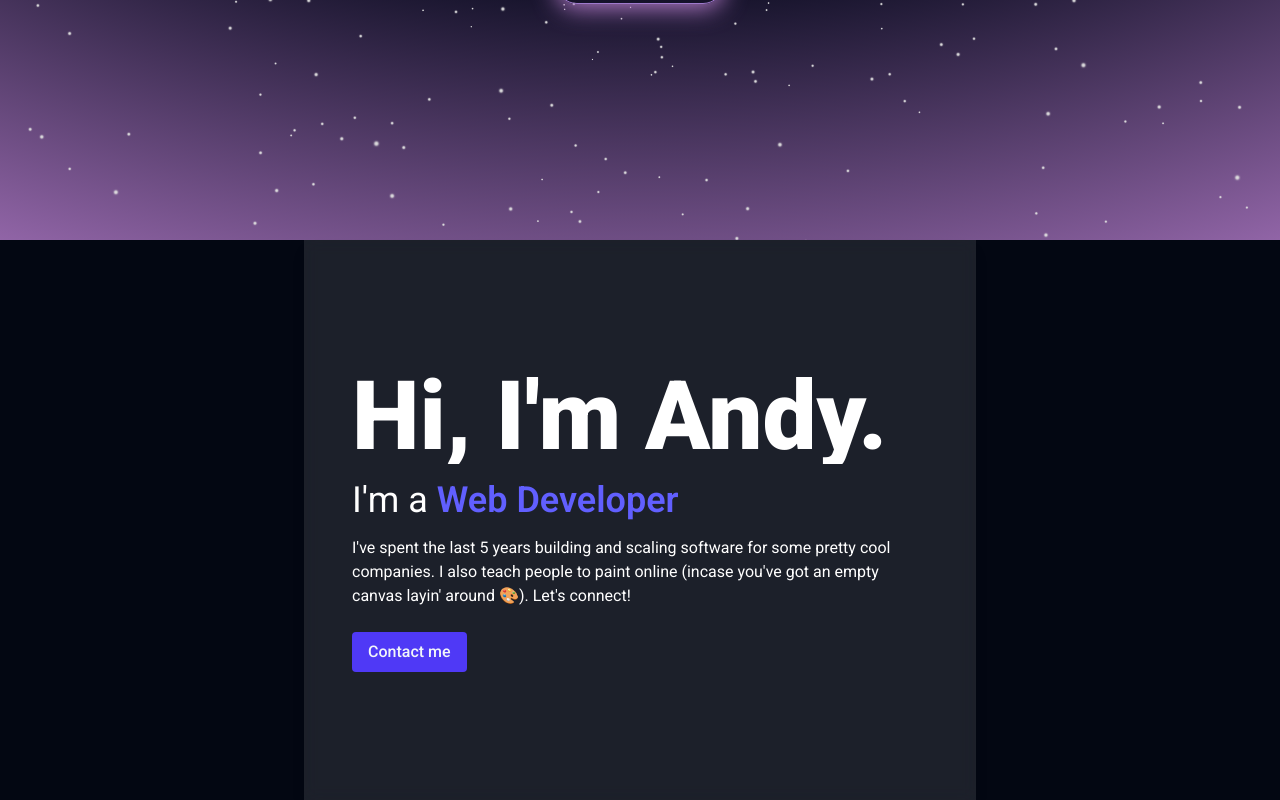
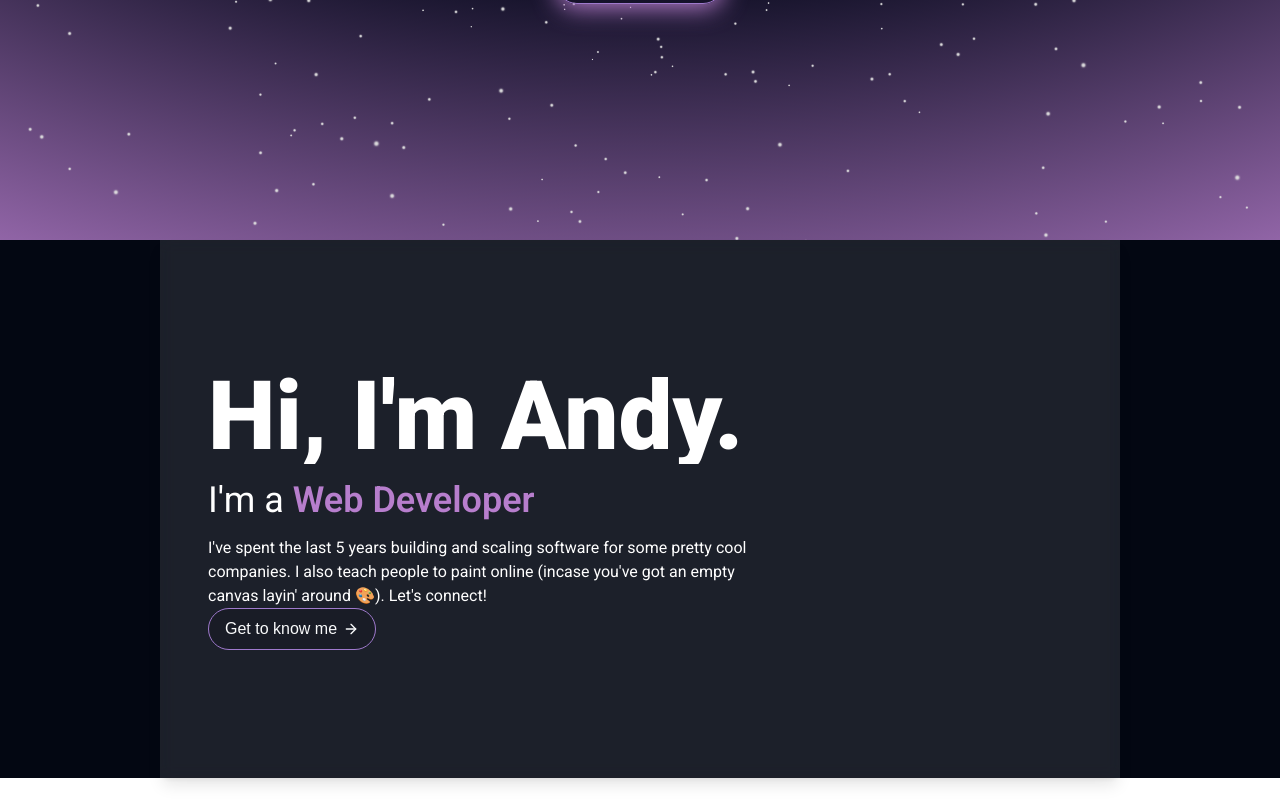
Before and after one commit to Jon3r/onlynext-2.0, a Next.js app: page / in a window 1280 px wide. Shown: the part 560-1360 px from the top of the page. After the commit the page ends 1338 px from the top, so only its background shows below. Built offline with nearby package versions, Linux system fonts and the light colour scheme; a web font is replaced by a local one.

Commit message:
Fleshing out the about us section

```diff
--- a/app/components/About.tsx
+++ b/app/components/About.tsx
@@ -11,11 +11,31 @@ import {
     useInView,
     useAnimation
 } from "framer-motion";
+import { FiArrowRight } from "react-icons/fi";
+
+const COLORS_TOP = ["#13FFAA", "#1E67C6", "#CE84CF", "#DD335C"];
 
 
 export const About = () => {
+
+    const color = useMotionValue(COLORS_TOP[0]);
+
+    useEffect(() => {
+        animate(color, COLORS_TOP, {
+            ease: "easeInOut",
+            duration: 10,
+            repeat: Infinity,
+            repeatType: "mirror",
+        });
+    }, []);
+
+    const border = useMotionTemplate`1px solid ${color}`;
+    const boxShadow = useMotionTemplate`0px 4px 24px ${color}`;
+    const textColor = useMotionTemplate`${color}`;
+
+
     return (
-        <section className="text-slat-100 overflow-hidden bg-white/10 shadow-lg backdrop-blur-sm px-8 py-24 md:px-12 md:py-32">
+        <section className="w-full md:w-3/4 mx-auto text-slat-100 overflow-hidden bg-white/10 shadow-lg backdrop-blur-sm px-8 py-24 md:px-12 md:py-32">
             <div className="relative mx-auto max-w-5xl">
                 <div className="pointer-events-none relative z-10">
                     <Reveal>
@@ -26,9 +46,9 @@ export const About = () => {
                     <Reveal>
                         <h2 className="pointer-events-auto my-2 text-2xl text-white md:my-4 md:text-4xl">
                             I'm a{" "}
-                            <span className="font-semibold text-indigo-500">
+                            <motion.span style={{ color: textColor }} className="font-semibold">
                                 Web Developer
-                            </span>
+                            </motion.span>
                         </h2>
                     </Reveal>
                     <Reveal>
@@ -39,9 +59,21 @@ export const About = () => {
                         </p>
                     </Reveal>
                     <Reveal>
-                        <button className="pointer-events-auto mt-4 rounded bg-indigo-600 px-4 py-2 font-medium text-slate-100 transition-all hover:bg-indigo-700 active:scale-95 md:mt-6">
-                            Contact me
-                        </button>
+                        <motion.button
+                            style={{
+                                border,
+                            }}
+                            whileHover={{
+                                scale: 1.015,
+                            }}
+                            whileTap={{
+                                scale: 0.985,
+                            }}
+                            className="cursor-pointer font-ze-dots group relative flex w-fit items-center gap-1.5 rounded-full bg-gray-950/10 px-4 py-2 text-gray-50 transition-colors hover:bg-gray-950/50"
+                        >
+                            Get to know me
+                            <FiArrowRight className="transition-transform group-hover:-rotate-270 group-hover:ease-in-out group-hover:duration-200 group-active:-rotate-12 group-click:-rotate-270" />
+                        </motion.button>
                     </Reveal>
                 </div>
             </div>
--- a/app/components/Nav.tsx
+++ b/app/components/Nav.tsx
@@ -12,7 +12,7 @@ const COLORS_TOP = ["#13FFAA", "#1E67C6", "#CE84CF", "#DD335C"];
 
 export default function Nav() {
 
-    const color = useMotionValue(COLORS_TOP[0]);
+    const color = useMotionValue(COLORS_TOP[0]) as any;
 
     useEffect(() => {
         animate(color, COLORS_TOP, {
```
